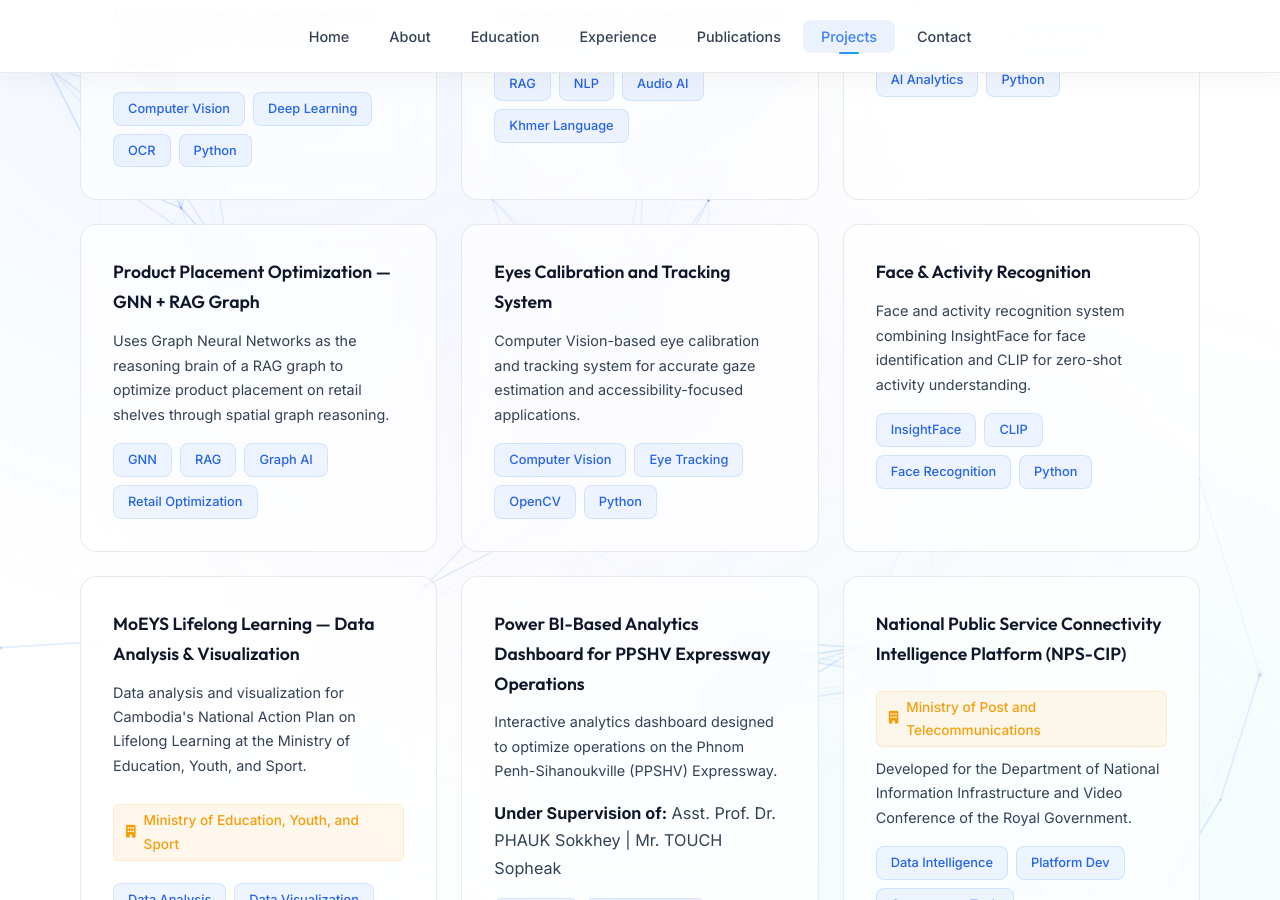
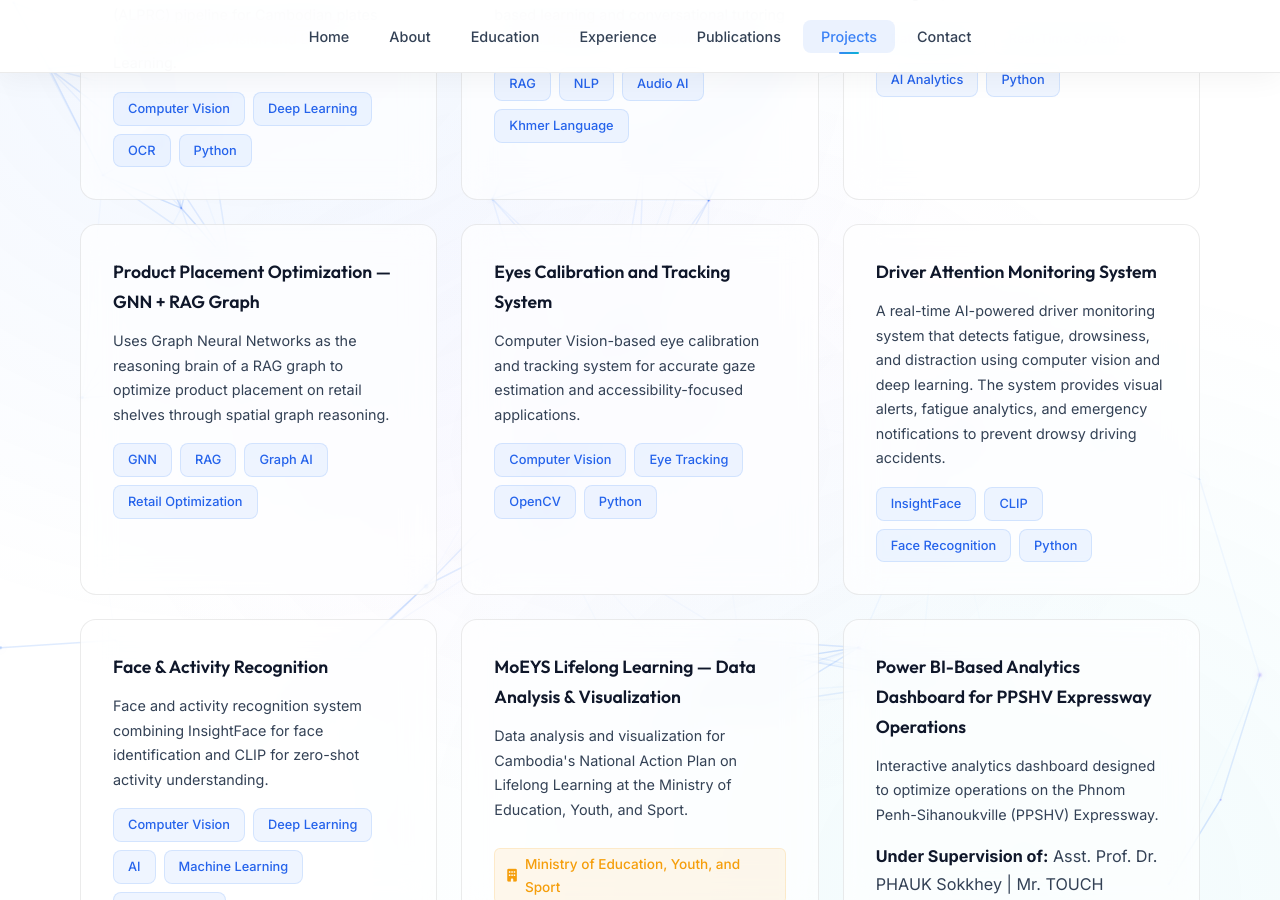
Before and after one commit to sothy8/sothy8.github.io, a Jekyll site: the page built from index.md, in a window 1280 px wide and 900 px high, scrolled down 9386 px. Built offline with Jekyll 4.4.1, drawn with Linux system fonts in a browser that asks for light colours.

Commit message:
feat: update project details and add new driver attention monitoring system

```diff
--- a/index.md
+++ b/index.md
@@ -543,13 +543,25 @@ title: Sothy VANDETH — Data Scientist & AI Engineer
     </div>
 
     <div class="glass-card project-card">
-      <h3>Face & Activity Recognition</h3>
-      <p>Face and activity recognition system combining InsightFace for face identification and CLIP for zero-shot activity understanding.</p>
+      <h3>Driver Attention Monitoring System</h3>
+      <p>A real-time AI-powered driver monitoring system that detects fatigue, drowsiness, and distraction using computer vision and deep learning. The system provides visual alerts, fatigue analytics, and emergency notifications to prevent drowsy driving accidents.</p>
       <div class="skills-group">
         <span class="skill-tag">InsightFace</span>
         <span class="skill-tag">CLIP</span>
         <span class="skill-tag">Face Recognition</span>
         <span class="skill-tag">Python</span>
+      </div>
+    </div>
+
+    <div class="glass-card project-card">
+      <h3>Face & Activity Recognition</h3>
+      <p>Face and activity recognition system combining InsightFace for face identification and CLIP for zero-shot activity understanding.</p>
+      <div class="skills-group">
+        <span class="skill-tag">Computer Vision</span>
+        <span class="skill-tag">Deep Learning</span>
+        <span class="skill-tag">AI</span>
+        <span class="skill-tag">Machine Learning</span>
+        <span class="skill-tag">Data Analysis</span>
       </div>
     </div>
 
```
